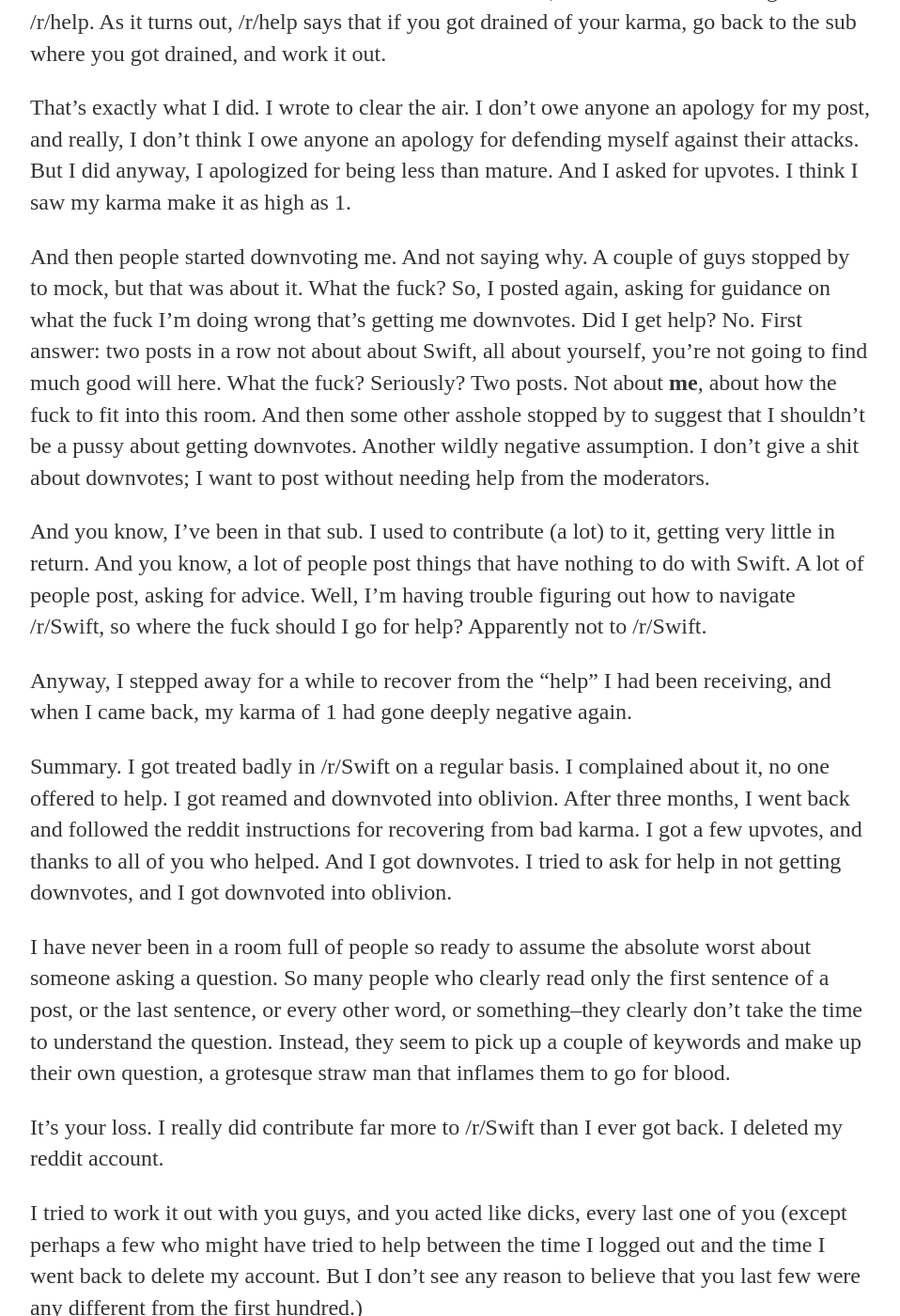
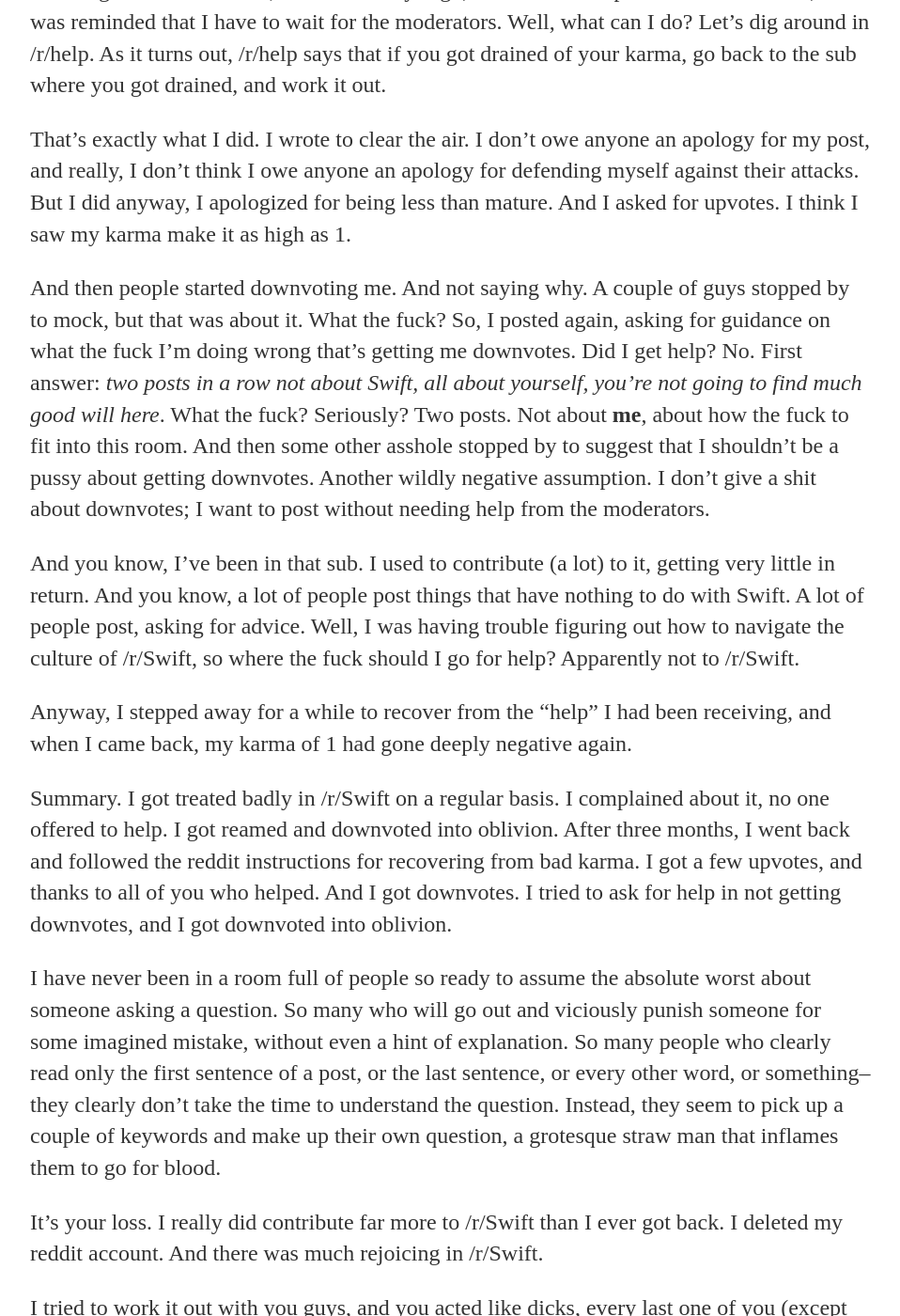
Before and after one commit to SaganRitual/github.io, a Jekyll site: the page built from _posts/2019-06-15-r-Swift-Go-fuck-yourselves.md, in a window 1280 px wide and 1400 px high, scrolled down 2095 px. Shown: the whole window at 94% size, without its empty margins (160-1118 px from the left). Built offline with Jekyll 4.4.1, drawn with Linux system fonts in a browser that asks for light colours; some of the changed text lies outside the part shown.

Commit message:
Revision

```diff
--- a/_posts/2019-06-15-r-Swift-Go-fuck-yourselves.md
+++ b/_posts/2019-06-15-r-Swift-Go-fuck-yourselves.md
@@ -12,9 +12,9 @@
 
 I am constantly astonished at how hard it can be (often impossible) to get even the simplest questions about Apple's support libraries answered. What ranges of values are meaningful when setting GKGoal parameters? How are GKBehaviors affected by changes in said parameters? What, precisely, is the difference between a physics impulse and a physics force in SpriteKit? How do SKPhysicsJoints behave under different stresses? What is DispatchIO and under what circumstances should I use it? There are no answers to such questions anywhere in the Apple doc, and maddeningly, it seems that I am the only person in human history to have asked such questions.
 
-In these days of Google, we're used to discovering that every single question we will ever ask has been asked by hundreds, thousands of other people. I don't have to get a PhD in git in order to learn how to push a specific commit up to GitHub. I can google it, and ten variations of how to do it will show up, usually all of them on StackOverflow. But somehow, I am forever asking questions about Apple-land that no one has ever asked before.
+In these days of Google, we're used to discovering that every single question we will ever ask has been asked by hundreds, thousands of other people. I don't have to get a PhD in git in order to learn how to push a specific commit up to GitHub. I can google it, and ten variations of how to do it will show up, usually all of them on StackOverflow. But somehow, I am forever asking questions about Apple-land that no one has ever asked before, so there's often no help for me out there. I end up black-boxing pretty much everything.
 
-And here's the strange part. When I went out to /r/Swift to ask my questions, I got the distinct impression that they found my questions to be those of a lazy noob, who can't be bothered to google. Especially when one of them called me a lazy noob who can't be bothered to google, and he got upvoted by everyone in the room. They seemed to think that anyone who had even stood near an iPhone would know the answers to these questions. So, I usually got abuse "you're lying!", condescension "maybe you should try Javascript", downvotes. On good days, I would get silence, and count my blessings.
+Now, when I went out to /r/Swift to ask my questions, I got the distinct impression that they found my questions to be those of a lazy noob, who can't be bothered to google. Especially when one of them called me a lazy noob who can't be bothered to google, and he got upvoted by everyone in the room. They seemed to think that anyone who had ever stood near an iPhone would know the answers to these questions. So, I usually got abuse "you're lying!", condescension "maybe you should try Javascript", downvotes. On good days, I would get silence, and count my blessings.
 
 ## I guess I'm just a pussy.
 
@@ -32,17 +32,17 @@
 
 That's exactly what I did. I wrote to clear the air. I don't owe anyone an apology for my post, and really, I don't think I owe anyone an apology for defending myself against their attacks. But I did anyway, I apologized for being less than mature. And I asked for upvotes. I think I saw my karma make it as high as 1.
 
-And then people started downvoting me. And not saying why. A couple of guys stopped by to mock, but that was about it. What the fuck? So, I posted again, asking for guidance on what the fuck I'm doing wrong that's getting me downvotes. Did I get help? No. First answer: two posts in a row not about about Swift, all about yourself, you're not going to find much good will here. What the fuck? Seriously? Two posts. Not about **me**, about how the fuck to fit into this room. And then some other asshole stopped by to suggest that I shouldn't be a pussy about getting downvotes. Another wildly negative assumption. I don't give a shit about downvotes; I want to post without needing help from the moderators.
+And then people started downvoting me. And not saying why. A couple of guys stopped by to mock, but that was about it. What the fuck? So, I posted again, asking for guidance on what the fuck I'm doing wrong that's getting me downvotes. Did I get help? No. First answer: *two posts in a row not about Swift, all about yourself, you're not going to find much good will here*. What the fuck? Seriously? Two posts. Not about **me**, about how the fuck to fit into this room. And then some other asshole stopped by to suggest that I shouldn't be a pussy about getting downvotes. Another wildly negative assumption. I don't give a shit about downvotes; I want to post without needing help from the moderators.
 
-And you know, I've been in that sub. I used to contribute (a lot) to it, getting very little in return. And you know, a lot of people post things that have nothing to do with Swift. A lot of people post, asking for advice. Well, I'm having trouble figuring out how to navigate /r/Swift, so where the fuck should I go for help? Apparently not to /r/Swift.
+And you know, I've been in that sub. I used to contribute (a lot) to it, getting very little in return. And you know, a lot of people post things that have nothing to do with Swift. A lot of people post, asking for advice. Well, I was having trouble figuring out how to navigate the culture of /r/Swift, so where the fuck should I go for help? Apparently not to /r/Swift.
 
 Anyway, I stepped away for a while to recover from the "help" I had been receiving, and when I came back, my karma of 1 had gone deeply negative again.
 
 Summary. I got treated badly in /r/Swift on a regular basis. I complained about it, no one offered to help. I got reamed and downvoted into oblivion. After three months, I went back and followed the reddit instructions for recovering from bad karma. I got a few upvotes, and thanks to all of you who helped. And I got downvotes. I tried to ask for help in not getting downvotes, and I got downvoted into oblivion.
 
-I have never been in a room full of people so ready to assume the absolute worst about someone asking a question. So many people who clearly read only the first sentence of a post, or the last sentence, or every other word, or something--they clearly don't take the time to understand the question. Instead, they seem to pick up a couple of keywords and make up their own question, a grotesque straw man that inflames them to go for blood.
+I have never been in a room full of people so ready to assume the absolute worst about someone asking a question. So many who will go out and viciously punish someone for some imagined mistake, without even a hint of explanation. So many people who clearly read only the first sentence of a post, or the last sentence, or every other word, or something--they clearly don't take the time to understand the question. Instead, they seem to pick up a couple of keywords and make up their own question, a grotesque straw man that inflames them to go for blood.
 
-It's your loss. I really did contribute far more to /r/Swift than I ever got back. I deleted my reddit account.
+It's your loss. I really did contribute far more to /r/Swift than I ever got back. I deleted my reddit account. And there was much rejoicing in /r/Swift.
 
 I tried to work it out with you guys, and you acted like dicks, every last one of you (except perhaps a few who might have tried to help between the time I logged out and the time I went back to delete my account. But I don't see any reason to believe that you last few were any different from the first hundred.)
 
```
